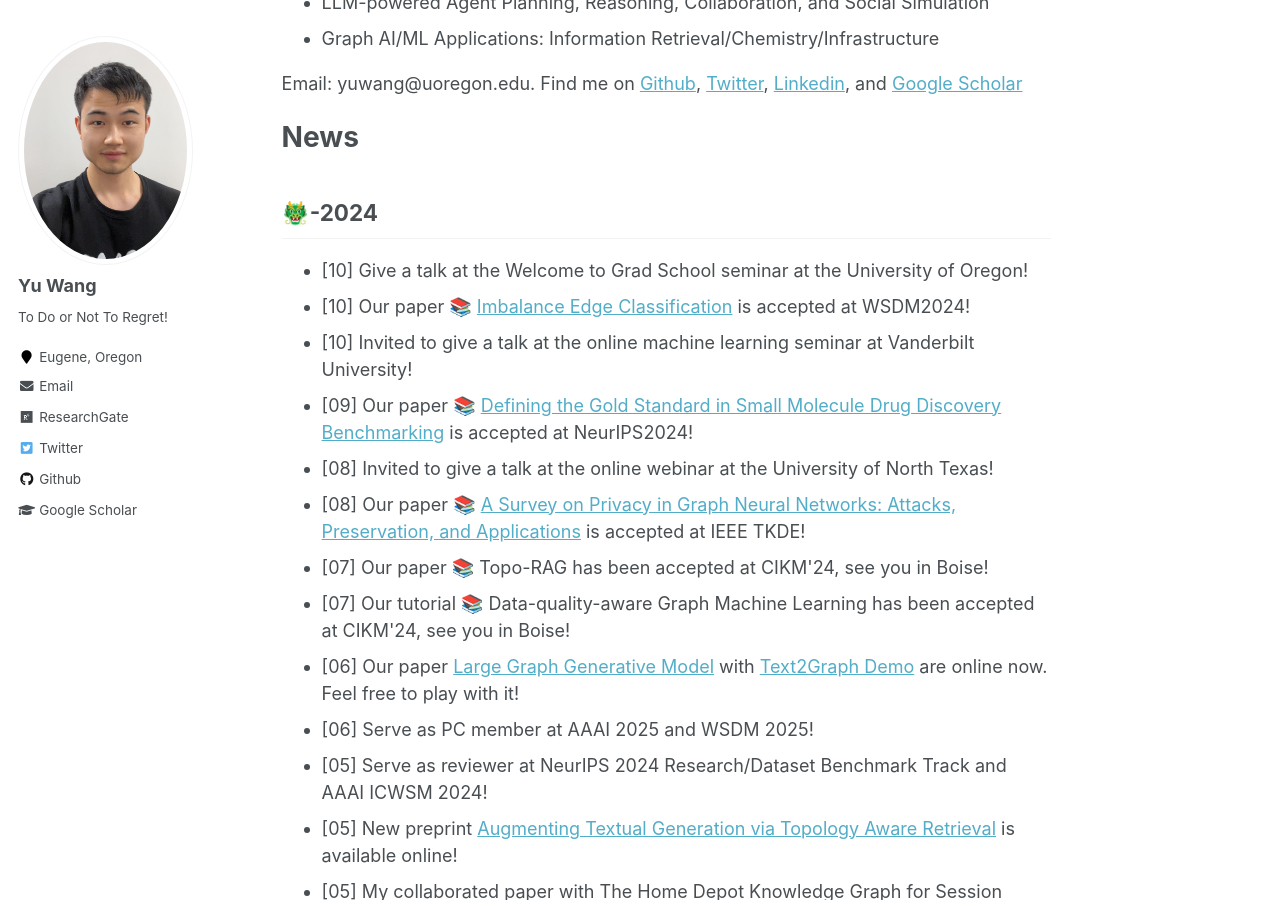
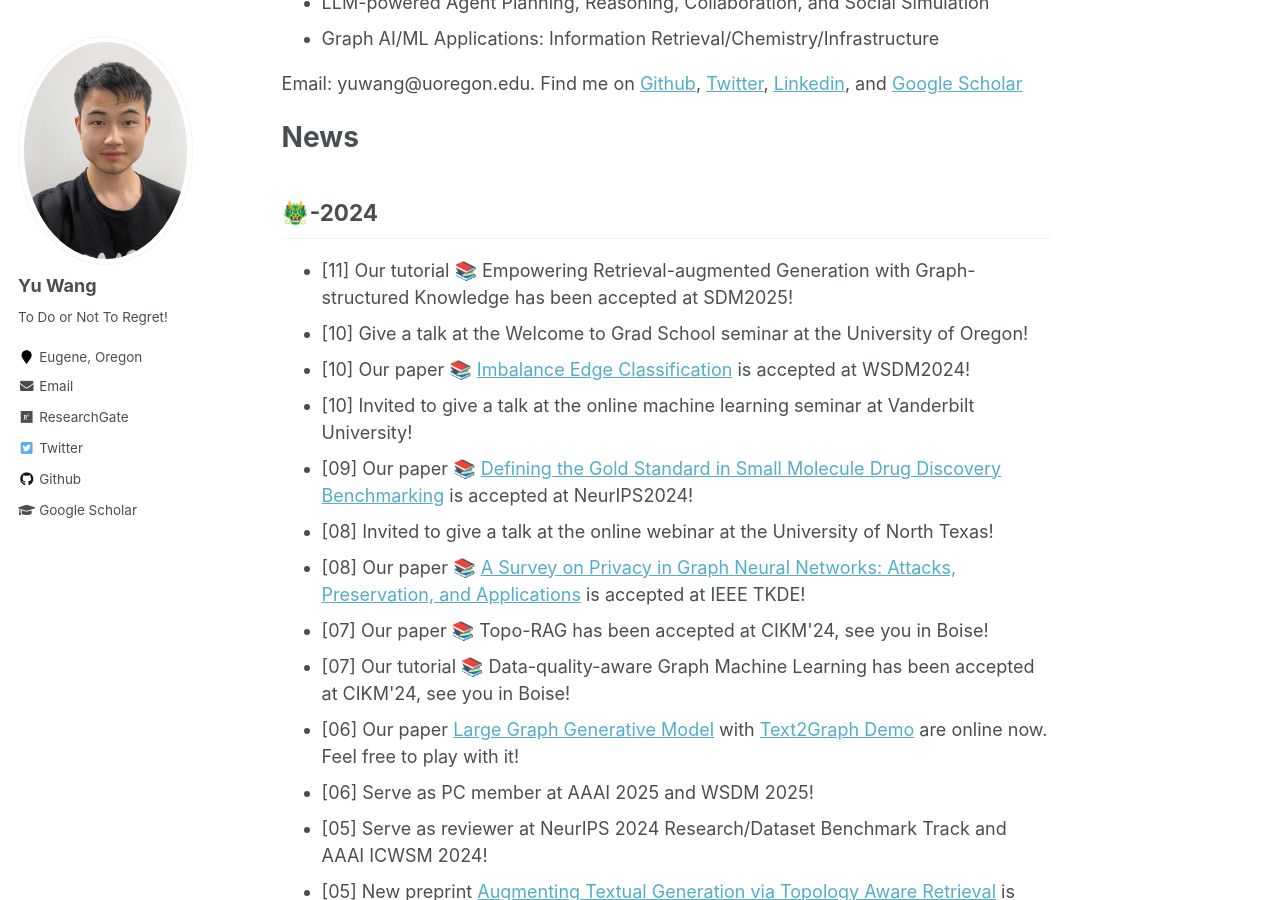
Before and after one commit to yuwang0103/yuwang0103.github.io, a Jekyll site: the page built from _pages/about.md, in a window 1280 px wide and 900 px high, scrolled down 680 px. Built offline with Jekyll 4.4.1, drawn with Linux system fonts in a browser that asks for light colours.

Commit message:
Update about.md

```diff
--- a/_pages/about.md
+++ b/_pages/about.md
@@ -32,6 +32,7 @@ News
 🐲-2024
 -----
 <ul>
+<li>[11] Our tutorial 📚 Empowering Retrieval-augmented Generation with Graph-structured Knowledge has been accepted at SDM2025!</li>
 <li>[10] Give a talk at the Welcome to Grad School seminar at the University of Oregon!</li>
 <li>[10] Our paper 📚 <a href='https://arxiv.org/html/2406.11685v1'>Imbalance Edge Classification</a> is accepted at WSDM2024!</li>
 <li>[10] Invited to give a talk at the online machine learning seminar at Vanderbilt University!</li>
```
